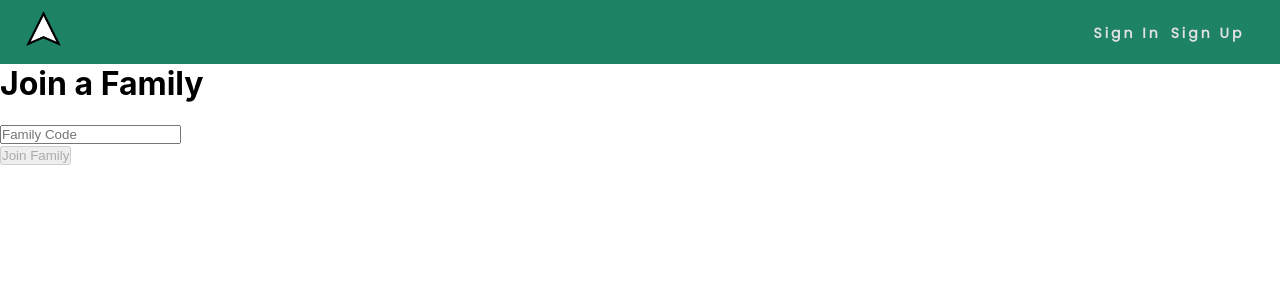
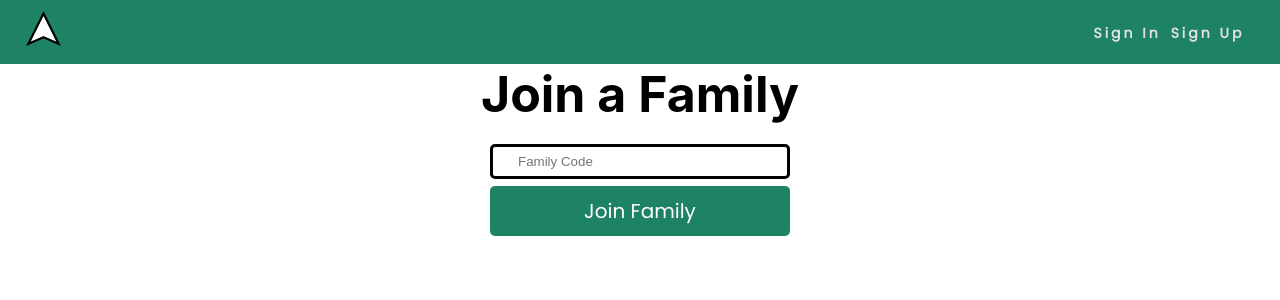
Before and after one commit to Human437/chore-up-client, a React (Create React App) app: page /join-family in a window 1280 px wide. Shown: the top 300 px of the page. Built offline with nearby package versions, Linux system fonts and the light colour scheme; no server answers.

Commit message:
Wrote css for join-family-page

```diff
--- a/src/join-family/join-family.css
+++ b/src/join-family/join-family.css
@@ -0,0 +1,26 @@
+#join-family-page {
+  display: flex;
+  flex-direction: column;
+  align-items: center;
+}
+#join-family-header {
+  font-size: 50px;
+}
+#join-family-submit-btn {
+  width: 100%;
+  padding: 10px;
+  border: none;
+  border-radius: 5px;
+  outline: none;
+  background-color: #1e8264;
+  color: white;
+  font-family: "Poppins";
+  margin: 7px 0px;
+  font-size: 20px;
+}
+#join-family-input {
+  border: solid;
+  border-radius: 5px;
+  padding: 7px 25px;
+  width: 300px;
+}
```
